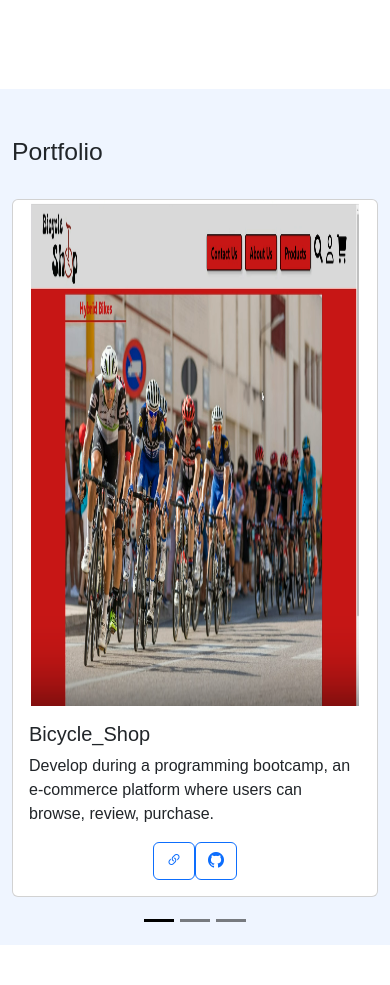
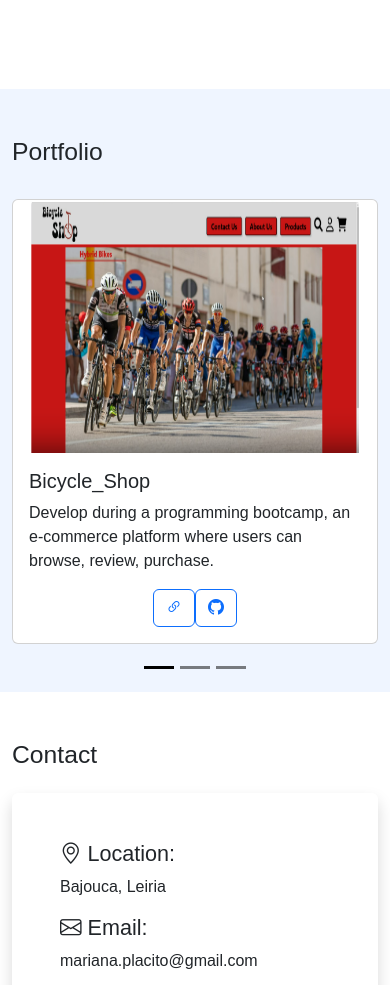
Before and after one commit to Placito/My_Portfolio, a Flask app: page / in a window 390 px wide. Shown: the part 4762-5747 px from the top of the page. Run offline with Flask 3, Linux system fonts and the light colour scheme; some libraries are stand-ins or nearby versions.

Commit message:
card responsive

```diff
--- a/static/style.css
+++ b/static/style.css
@@ -266,3 +266,18 @@ footer {
         padding: 20px 15px;
     }
 }
+@media (max-width: 1580px) {
+    .card-square {
+        height: 50vh;
+    }
+}
+@media (max-width: 1180px) {
+    .card-square {
+        height: 40vh;
+    }
+}
+@media (max-width: 395px) {
+    .card-square {
+        height: 30vh;
+    }
+}
```
